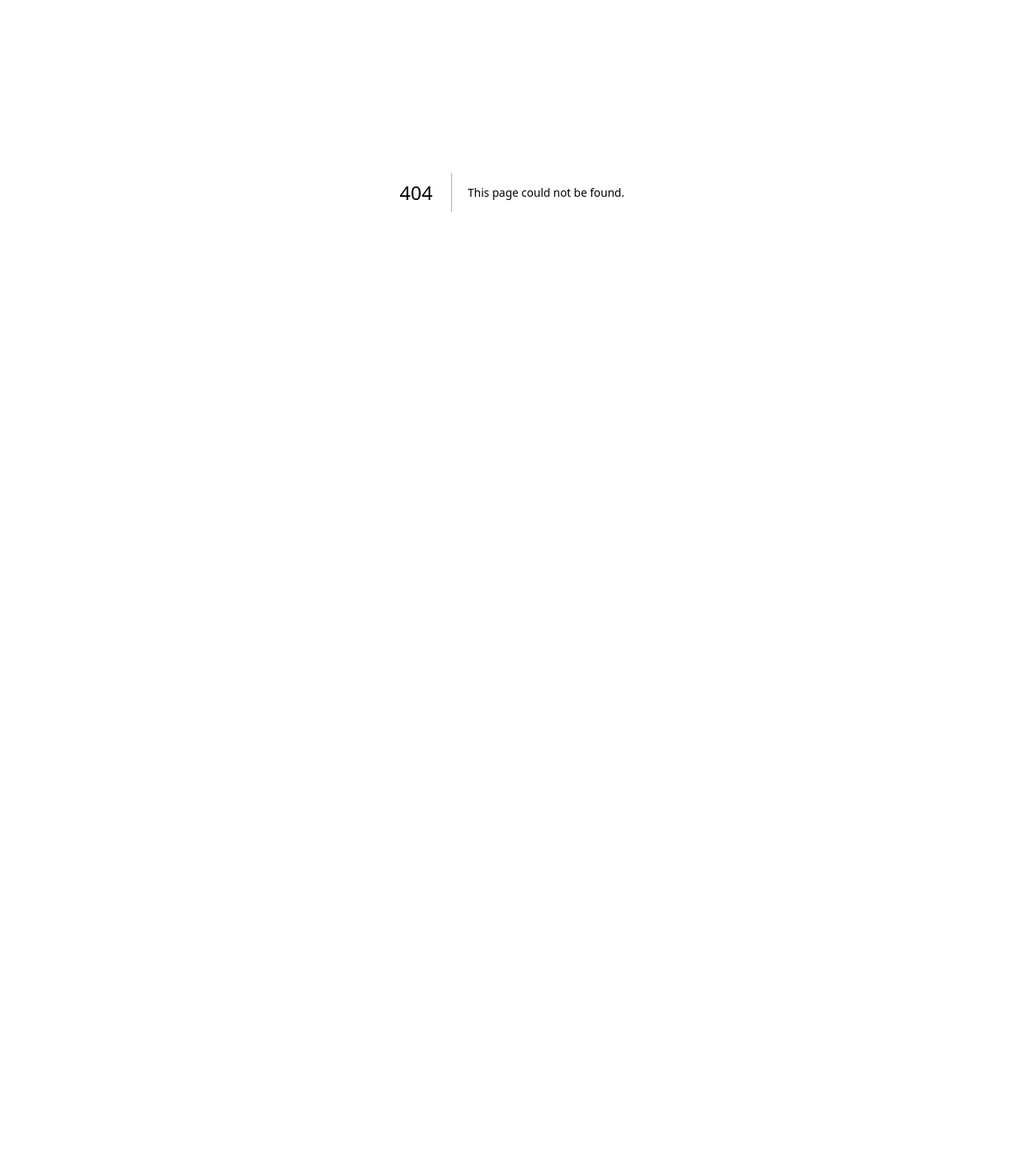
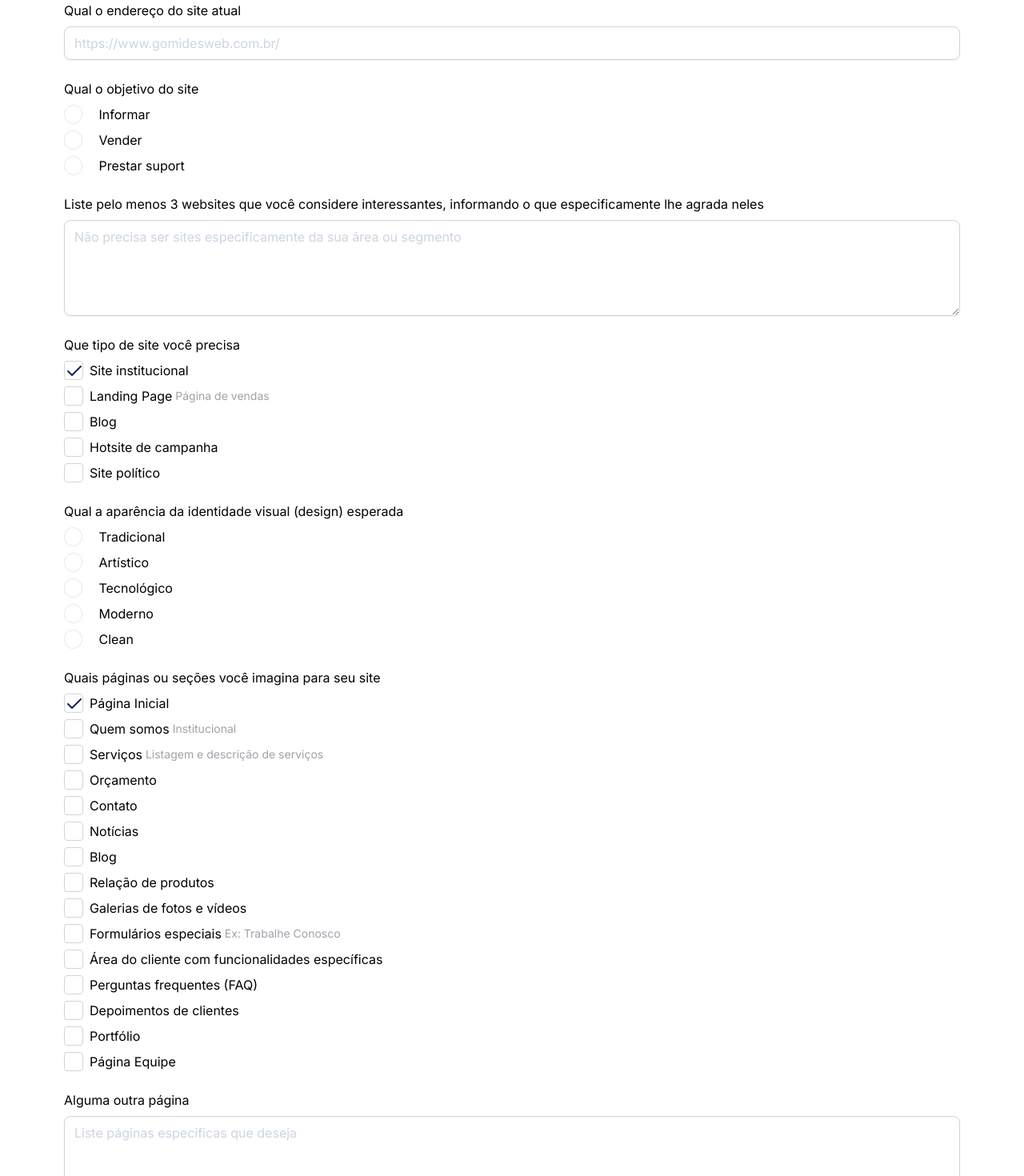
Before and after one commit to GomidesTs/briefing-web, a Next.js app: page /project in a window 1280 px wide. Before the commit this address had no page. Shown: the part 240-1710 px from the top of the page at 80% size. Before the commit the page ends 896 px from the top, so only its background shows below. Built offline with nearby package versions, Linux system fonts and the light colour scheme.

Commit message:
feat: project
Project page designed to find out which project our client aims to develop

```diff
--- /dev/null
+++ b/src/app/project/page.tsx
@@ -0,0 +1,105 @@
+import { Divider } from '@/components/Divider';
+import { Checkbox } from '@/components/Form/Checkbox';
+import * as Input from '@/components/Form/Input';
+import * as RadioGroup from '@/components/Form/Radio';
+import { Textarea } from '@/components/Form/Textarea';
+
+export default function page() {
+  return (
+    <>
+      <h1 className="text-4xl font-bold text-slate-900 md:text-8xl">
+        Sobre o Projeto
+      </h1>
+      <div className="relative mt-4 w-3/4 border-t border-zinc-300 before:absolute before:bottom-0 before:left-0 before:w-3/12 before:border-t before:border-zinc-900" />
+
+      <div className="mt-12 space-y-6">
+        <div className="flex flex-1 flex-col gap-2">
+          <label htmlFor="web">Qual o endereço do site atual</label>
+          <Input.Root>
+            <Input.Control
+              name="web"
+              id="web"
+              type="text"
+              placeholder="https://www.gomidesweb.com.br/"
+            />
+          </Input.Root>
+        </div>
+
+        <RadioGroup.Radio>
+          <p>Qual o objetivo do site</p>
+
+          <RadioGroup.RadioItem metrics="inform" text="Informar" />
+          <RadioGroup.RadioItem metrics="sell" text="Vender" />
+          <RadioGroup.RadioItem metrics="support" text="Prestar suport" />
+        </RadioGroup.Radio>
+
+        <div className="flex flex-1 flex-col gap-2">
+          <label htmlFor="competions">
+            Liste pelo menos 3 websites que você considere interessantes,
+            informando o que especificamente lhe agrada neles
+          </label>
+          <Textarea
+            id="competions"
+            placeholder="Não precisa ser sites especificamente da sua área ou segmento"
+          />
+        </div>
+
+        <div className="flex flex-1 flex-col gap-2">
+          <p>Que tipo de site você precisa</p>
+
+          <Checkbox text="Site institucional" checked />
+          <Checkbox text="Landing Page" complement="Página de vendas" />
+          <Checkbox text="Blog" />
+          <Checkbox text="Hotsite de campanha" />
+          <Checkbox text="Site político" />
+        </div>
+
+        <RadioGroup.Radio>
+          <p>Qual a aparência da identidade visual (design) esperada</p>
+
+          <RadioGroup.RadioItem metrics="traditional" text="Tradicional" />
+          <RadioGroup.RadioItem metrics="artistic" text="Artístico" />
+          <RadioGroup.RadioItem metrics="technological" text="Tecnológico" />
+          <RadioGroup.RadioItem metrics="modern" text="Moderno" />
+          <RadioGroup.RadioItem metrics="clean" text="Clean" />
+        </RadioGroup.Radio>
+
+        <div className="flex flex-1 flex-col gap-2">
+          <p>Quais páginas ou seções você imagina para seu site</p>
+
+          <Checkbox text="Página Inicial" checked />
+          <Checkbox text="Quem somos" complement="Institucional" />
+          <Checkbox
+            text="Serviços"
+            complement="Listagem e descrição de serviços"
+          />
+          <Checkbox text="Orçamento" />
+          <Checkbox text="Contato" />
+          <Checkbox text="Notícias" />
+          <Checkbox text="Blog" />
+          <Checkbox text="Relação de produtos" />
+          <Checkbox text="Galerias de fotos e vídeos" />
+          <Checkbox
+            text="Formulários especiais"
+            complement="Ex: Trabalhe Conosco"
+          />
+          <Checkbox text="Área do cliente com funcionalidades específicas" />
+          <Checkbox text="Perguntas frequentes (FAQ)" />
+          <Checkbox text="Depoimentos de clientes" />
+          <Checkbox text="Portfólio" />
+          <Checkbox text="Página Equipe" />
+        </div>
+
+        <div className="flex flex-1 flex-col gap-2">
+          <label htmlFor="list">Alguma outra página</label>
+          <Textarea
+            id="list"
+            placeholder="Liste páginas específicas que deseja"
+          />
+        </div>
+      </div>
+
+      <Divider />
+    </>
+  );
+}
```
